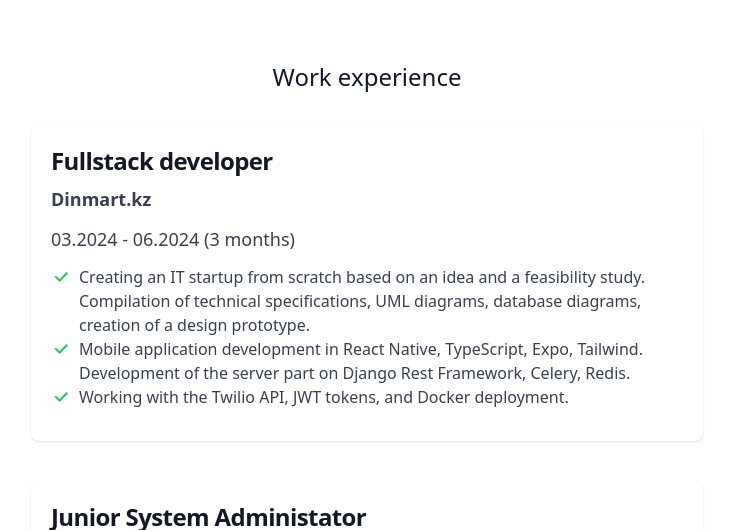
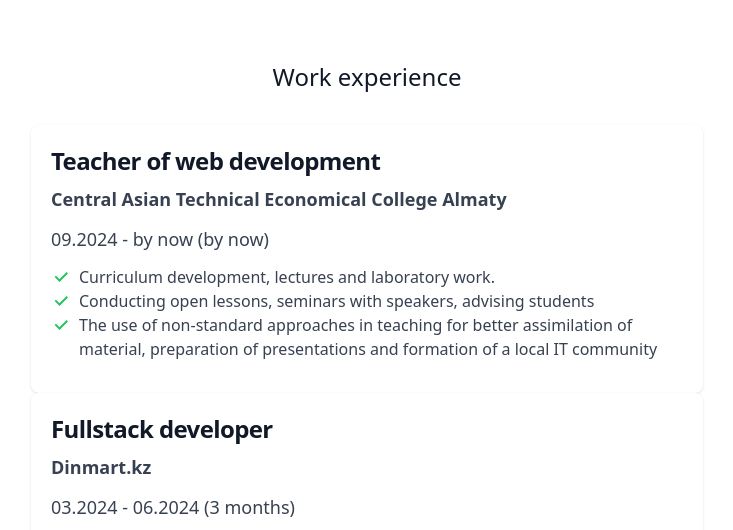
Before and after one commit to lyarov22/lyarov22.github.io, a plain HTML site: page index.html in a window 1280 px wide. Shown: the part 673-1203 px from the top of the page, without its empty margins (273-1006 px from the left). Drawn offline with Linux system fonts and the light colour scheme; no server answers; a script that the page names is missing; files whose address does not match are found by name.

Commit message:
Update index.html

```diff
--- a/index.html
+++ b/index.html
@@ -118,6 +118,27 @@
     <div class="pt-16">
         <h3 id="experience" class="text-gray-900 text-center dark:text-white pb-8 text-2xl">Work experience</h3>
         <div id="work-experience-container" class="flex justify-center flex-col items-center gap-10"><div class="">
+            <div class="">
+        <div class="max-w-2xl bg-white rounded-lg shadow dark:bg-gray-800 mx-5">
+        <div class="px-5 pb-5 pt-5">
+            <h5 class="mb-2 text-2xl font-bold tracking-tight text-gray-900 dark:text-white">Teacher of web development</h5>
+            <p class="mb-3 font-semibold text-lg text-gray-700 dark:text-gray-400">Central Asian Technical Economical College Almaty</p>
+            <p class="mb-3 font-normal text-lg text-gray-700 dark:text-gray-400">09.2024 - by now (by now)</p>
+            <ul class="mb-3 font-normal text-gray-700 dark:text-gray-400">
+            <li class="flex items-start">
+                <svg class="w-5 h-5 text-green-500 flex-shrink-0 mr-2" fill="currentColor" xmlns="http://www.w3.org/2000/svg" viewBox="0 0 20 20"><path d="M8.5 14.2L5 10.7l-1.4 1.4 4.9 4.9 8.5-8.5-1.4-1.4-7.6 7.6z"></path></svg>
+                Curriculum development, lectures and laboratory work.
+            </li><li class="flex items-start">
+                <svg class="w-5 h-5 text-green-500 flex-shrink-0 mr-2" fill="currentColor" xmlns="http://www.w3.org/2000/svg" viewBox="0 0 20 20"><path d="M8.5 14.2L5 10.7l-1.4 1.4 4.9 4.9 8.5-8.5-1.4-1.4-7.6 7.6z"></path></svg>
+                Conducting open lessons, seminars with speakers, advising students
+            </li><li class="flex items-start">
+                <svg class="w-5 h-5 text-green-500 flex-shrink-0 mr-2" fill="currentColor" xmlns="http://www.w3.org/2000/svg" viewBox="0 0 20 20"><path d="M8.5 14.2L5 10.7l-1.4 1.4 4.9 4.9 8.5-8.5-1.4-1.4-7.6 7.6z"></path></svg>
+                The use of non-standard approaches in teaching for better assimilation of material, preparation of presentations and formation of a local IT community
+            </li>
+            </ul>
+        </div>
+        </div>
+        </div>
         <div class="max-w-2xl bg-white rounded-lg shadow dark:bg-gray-800 mx-5">
         <div class="px-5 pb-5 pt-5">
             <h5 class="mb-2 text-2xl font-bold tracking-tight text-gray-900 dark:text-white">Fullstack developer</h5>
```
